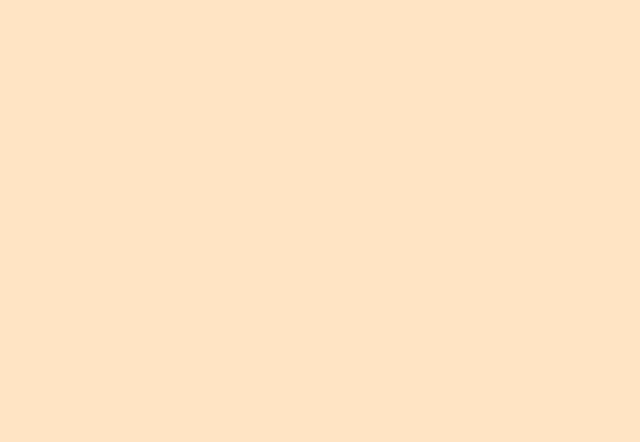
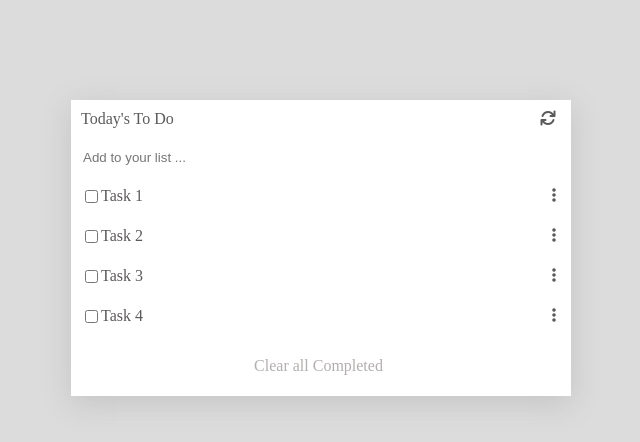
Before and after one commit to keroloussamy/ToDo-list, a website built with webpack: page src/index.html in a window 1280 px wide. Shown: the whole page, without its empty margins (319-959 px from the left). Built offline with nearby package versions, Linux system fonts and the light colour scheme.

Commit message:
Add list structure

```diff
--- a/package.json
+++ b/package.json
@@ -20,7 +20,11 @@
   },
   "homepage": "https://github.com/keroloussamy/webpack-starting#readme",
   "devDependencies": {
+    "babel-eslint": "^10.1.0",
     "css-loader": "^6.5.1",
+    "eslint": "^7.32.0",
+    "eslint-config-airbnb-base": "^14.2.1",
+    "eslint-plugin-import": "^2.25.3",
     "hint": "^6.1.9",
     "html-webpack-plugin": "^5.5.0",
     "style-loader": "^3.3.1",
--- a/src/index.html
+++ b/src/index.html
@@ -1,10 +1,26 @@
 <!DOCTYPE html>
 <html lang="en">
 <head>
-    <meta charset="UTF-8">
-    <meta name="viewport" content="width=device-width, initial-scale=1.0">
-    <title>Your ToDo List</title>
+  <meta charset="UTF-8">
+  <meta name="viewport" content="width=device-width, initial-scale=1.0">
+  <title>Your ToDo List</title>
+  <!-- font awesome -->
+  <link
+  rel="stylesheet"
+  href="https://cdnjs.cloudflare.com/ajax/libs/font-awesome/6.0.0-beta2/css/all.min.css"
+  integrity="sha512-YWzhKL2whUzgiheMoBFwW8CKV4qpHQAEuvilg9FAn5VJUDwKZZxkJNuGM4XkWuk94WCrrwslk8yWNGmY1EduTA=="
+  crossorigin="anonymous"
+  referrerpolicy="no-referrer"
+  />
 </head>
 <body>
+  <section>
+    <ul id="todo-list">
+      <li>Today's To Do<i class="fa-solid fa-arrows-rotate"></i></li>
+      <li class="add-item"><input type="text" placeholder="Add to your list ..."></li>
+      <li class="btn"><a href="">Clear all Completed</a></li>
+    </ul>
+  </section>
+
 </body>
 </html>
--- a/src/index.js
+++ b/src/index.js
@@ -1 +1,44 @@
-import "./style.css";
+import './style.css';
+
+const todoList = [
+  {
+    description: 'Task 1',
+    completed: false,
+    index: 1,
+  },
+  {
+    description: 'Task 3',
+    completed: true,
+    index: 3,
+  },
+  {
+    description: 'Task 4',
+    completed: false,
+    index: 4,
+  },
+  {
+    description: 'Task 2',
+    completed: true,
+    index: 2,
+  },
+];
+const btn = document.querySelector('.btn');
+const list = document.querySelector('#todo-list');
+function displayList() {
+  todoList.sort((a, b) => a.index - b.index);
+  todoList.forEach((item) => {
+    const newItem = document.createElement('LI');
+    const newIcon = document.createElement('I');
+    newIcon.classList.add('fa-solid', 'fa-ellipsis-vertical');
+    const checkbox = document.createElement('input');
+    checkbox.type = 'checkbox';
+    const label = document.createElement('label');
+    const textnode = document.createTextNode(item.description);
+    label.appendChild(textnode);
+    newItem.appendChild(checkbox);
+    newItem.appendChild(label);
+    newItem.appendChild(newIcon);
+    list.insertBefore(newItem, btn);
+  });
+}
+displayList();
--- a/src/style.css
+++ b/src/style.css
@@ -1,3 +1,40 @@
 body {
-    background-color: bisque;
+  background-color: gainsboro;
 }
+
+#todo-list {
+  list-style: none;
+  background-color: white;
+  width: 500px;
+  margin: auto;
+  padding: 0;
+  margin-top: 100px;
+  box-shadow: rgba(100, 100, 111, 0.2) 0 7px 29px 0;
+}
+
+#todo-list li {
+  border-bottom: 1px solid rgb(255, 255, 255);
+  display: flex;
+  padding: 10px 15px 10px 10px;
+  color: rgb(92, 89, 89);
+}
+
+#todo-list li i {
+  margin-left: auto;
+}
+
+.add-item input {
+  border: 0;
+}
+
+input:focus {
+  outline: none !important;
+}
+
+.btn a {
+  text-align: center;
+  color: rgb(179, 174, 174);
+  text-decoration: none;
+  width: 100%;
+  padding: 10px 0;
+}
--- a/webpack.config.js
+++ b/webpack.config.js
@@ -9,7 +9,7 @@ module.exports = {
   devtool: 'inline-source-map',
   plugins: [
     new HtmlWebpackPlugin({
-      template: './src/index.html'
+      template: './src/index.html',
     }),
   ],
   devServer: {
```
Also changed, not shown: dist/index.bundle.js, dist/index.html, 1 other file.
